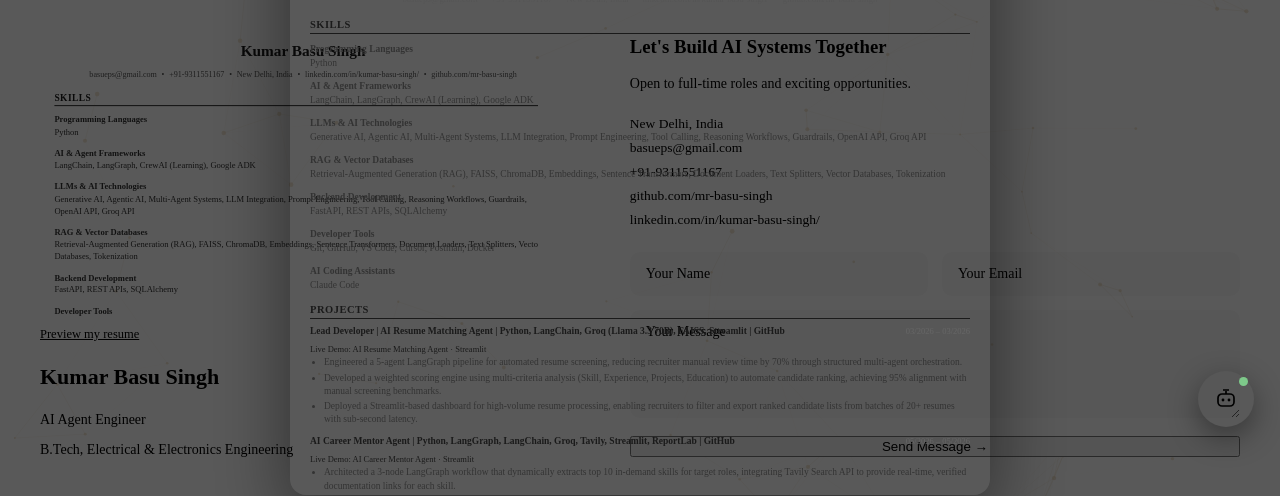
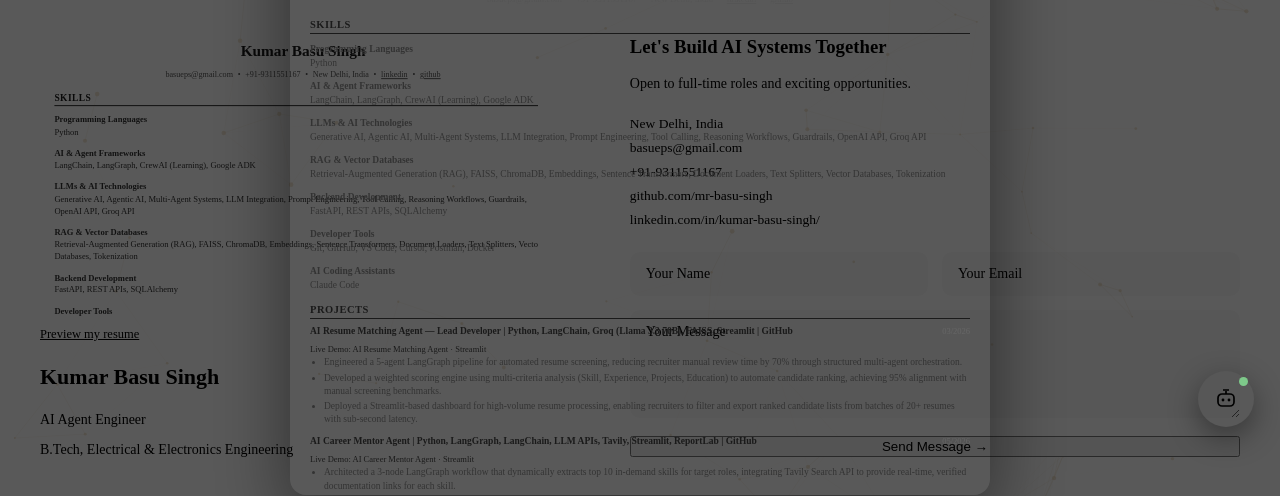
Before and after one commit to mr-basu-singh/basu_portfolio, a React (Vite) app: page / in a window 1280 px wide. Both pictures are taken after a click on the element 288 px from the left and 8110 px from the top of the page. Shown: the part 7943-8439 px from the top of the page. Built offline with nearby package versions, Linux system fonts and the light colour scheme; the HTML template or start-up script is replaced by a standard one.

Commit message:
Sync resume preview content and layout with updated resume PDF

```diff
--- a/src/components/sections/ResumeContact.jsx
+++ b/src/components/sections/ResumeContact.jsx
@@ -12,7 +12,8 @@ function ResumeDocument({ compact = false }) {
       <h2 className="resume-doc-name">{profile.fullName}</h2>
       <p className="resume-doc-contact">
         {profile.email} <span>•</span> {profile.phone} <span>•</span> {profile.location} <span>•</span>{' '}
-        {profile.linkedin.replace('https://www.', '')} <span>•</span> {profile.github.replace('https://', '')}
+        <a href={profile.linkedin} target="_blank" rel="noopener noreferrer">linkedin</a> <span>•</span>{' '}
+        <a href={profile.github} target="_blank" rel="noopener noreferrer">github</a>
       </p>
 
       <h3 className="resume-doc-h">Skills</h3>
@@ -41,19 +42,28 @@ function ResumeDocument({ compact = false }) {
             <div key={c.title} className="resume-doc-proj">
               <div className="resume-doc-proj-head">
                 <strong>{c.title}</strong>
-                <span>{c.date}</span>
               </div>
-              <p className="resume-doc-cert-desc">{c.desc}</p>
+              <ul>
+                <li>Date: {c.date}</li>
+                <li>{c.desc}</li>
+              </ul>
             </div>
           ))}
 
           <h3 className="resume-doc-h">Education</h3>
           {resumeDoc.education.map((e) => (
-            <p key={e.title} className="resume-doc-line">{e.range} — <strong>{e.title}</strong>, {e.place}</p>
+            <div key={e.title} className="resume-doc-proj resume-doc-edu">
+              <div className="resume-doc-proj-head">
+                <div><strong>{e.title}</strong>, <em>{e.place}</em></div>
+                <span>{e.range}</span>
+              </div>
+            </div>
           ))}
 
           <h3 className="resume-doc-h">Languages</h3>
-          <p className="resume-doc-line">{resumeDoc.languages.join(', ')}</p>
+          <ul>
+            {resumeDoc.languages.map((l) => <li key={l}>{l}</li>)}
+          </ul>
         </>
       )}
     </div>
@@ -261,6 +271,7 @@ export default function ResumeContact() {
         .resume-doc-name{ font-family:var(--font-display); font-size:17px; text-align:center; margin-bottom:4px; }
         .resume-doc-contact{ font-size:9px; text-align:center; color:#555; margin-bottom:12px; line-height:1.6; }
         .resume-doc-contact span{ margin:0 3px; }
+        .resume-doc-contact a{ color:#555; text-decoration:underline; }
         .resume-doc-h{ font-size:10.5px; text-transform:uppercase; letter-spacing:0.5px; border-bottom:1.5px solid #1a1a1a; padding-bottom:3px; margin:11px 0 7px; }
         .resume-doc-line{ font-size:9.5px; line-height:1.45; margin-bottom:5px; color:#333; }
         .resume-doc-proj{ margin-bottom:9px; }
--- a/src/data/content.js
+++ b/src/data/content.js
@@ -258,8 +258,8 @@ export const resumeDoc = {
   ],
   projects: [
     {
-      heading: 'Lead Developer | AI Resume Matching Agent | Python, LangChain, Groq (Llama 3.3 70B), FAISS, Streamlit | GitHub',
-      date: '03/2026 – 03/2026',
+      heading: 'AI Resume Matching Agent — Lead Developer | Python, LangChain, Groq (Llama 3.3 70B), FAISS, Streamlit | GitHub',
+      date: '03/2026',
       demo: 'Live Demo: AI Resume Matching Agent · Streamlit',
       bullets: [
         'Engineered a 5-agent LangGraph pipeline for automated resume screening, reducing recruiter manual review time by 70% through structured multi-agent orchestration.',
@@ -268,8 +268,8 @@ export const resumeDoc = {
       ],
     },
     {
-      heading: 'AI Career Mentor Agent | Python, LangGraph, LangChain, Groq, Tavily, Streamlit, ReportLab | GitHub',
-      date: '05/2026 – 05/2026',
+      heading: 'AI Career Mentor Agent | Python, LangGraph, LangChain, LLM APIs, Tavily, Streamlit, ReportLab | GitHub',
+      date: '05/2026',
       demo: 'Live Demo: AI Career Mentor Agent · Streamlit',
       bullets: [
         'Architected a 3-node LangGraph workflow that dynamically extracts top 10 in-demand skills for target roles, integrating Tavily Search API to provide real-time, verified documentation links for each skill.',
@@ -278,19 +278,19 @@ export const resumeDoc = {
       ],
     },
     {
-      heading: 'AIForge: AI Evaluation & Agent Testing Platform | Python, FastAPI, Streamlit, Groq API | GitHub',
-      date: '06/2026 – 06/2026',
-      demo: null,
+      heading: 'AIForge: AI Evaluation & Agent Testing Platform | GitHub',
+      date: '06/2026',
+      demo: 'Python, FastAPI, Streamlit, LLM APIs, Sentence Transformers, SQLAlchemy, Docker',
       bullets: [
-        'Engineered a full-stack benchmarking platform evaluating 4 LLMs (Llama 3.3, Llama 3.1, Gemma 2, Qwen QwQ) against custom datasets using Sentence Transformer similarity and LLM-as-a-Judge metrics.',
-        'Implemented a custom hallucination detection system with a 0.4 similarity threshold, identifying Llama 3.3 as the optimal high performance model (0.695 similarity / 7.4 judge score) while validating Llama 3.1 for 4.5× cost reduction in production.',
+        'Engineered a full-stack benchmarking platform evaluating 4 LLMs (Llama 3.3, Llama 3.1, Gemma 2, Qwen QwQ) against custom datasets, utilizing Sentence Transformer similarity and LLM-as-a-Judge metrics to optimize model selection for quality and cost-efficiency.',
+        'Implemented a custom hallucination detection system with a 0.4 similarity threshold, identifying Llama 3.3 as the optimal high-performance model (0.695 similarity / 7.4 judge score) while validating Llama 3.1 for 4.5× cost reduction in production.',
         'Developed 15 REST API endpoints via FastAPI with Swagger documentation, backed by a SQLite/SQLAlchemy experiment-tracking system and Docker Compose deployment, validated with a 12-test unit test suite.',
       ],
     },
   ],
   certifications: [
-    { title: 'Agentic AI with Python — Krish Naik (Udemy)', date: '28 May 2026', desc: 'Hands-on training in building AI agents and multi-agent systems using LangChain, LangGraph, RAG pipelines, Vectorless RAG, Model Context Protocol (MCP), Guardrails, and LLM integration.' },
-    { title: 'AI Agents: Intensive Vibe Coding Course — Google × Kaggle', date: 'July 2026', desc: "Completed Google's 5-Day AI Agents Intensive covering Google ADK, multi-agent systems, tool integration, memory & context engineering, agent evaluation, and AgentOps." },
+    { title: 'Agentic AI with Python — Krish Naik (Udemy)', date: '28 May 2026', desc: 'Hands-on training in building AI agents and multi-agent systems using LangChain, LangGraph, Hugging Face, RAG pipelines, Vectorless RAG, Model Context Protocol (MCP), Prompt Engineering, Guardrails, and LLM integration, with tools including OpenAI API, Groq API, Tavily API, LangSmith, and Postman.' },
+    { title: 'Google AI Agents: Intensive Vibe Coding Course (Google × Kaggle)', date: 'July 2026', desc: "Completed Google's 5-Day AI Agents Intensive covering Google ADK, multi-agent systems, tool integration, memory & context engineering, agent evaluation, AgentOps, and production-ready AI agent development." },
   ],
   education: [
     { range: '2022 – 2026', title: 'B.Tech — Electrical and Electronics Engineering', place: 'G.L. Bajaj Institute of Technology and Management' },
```
